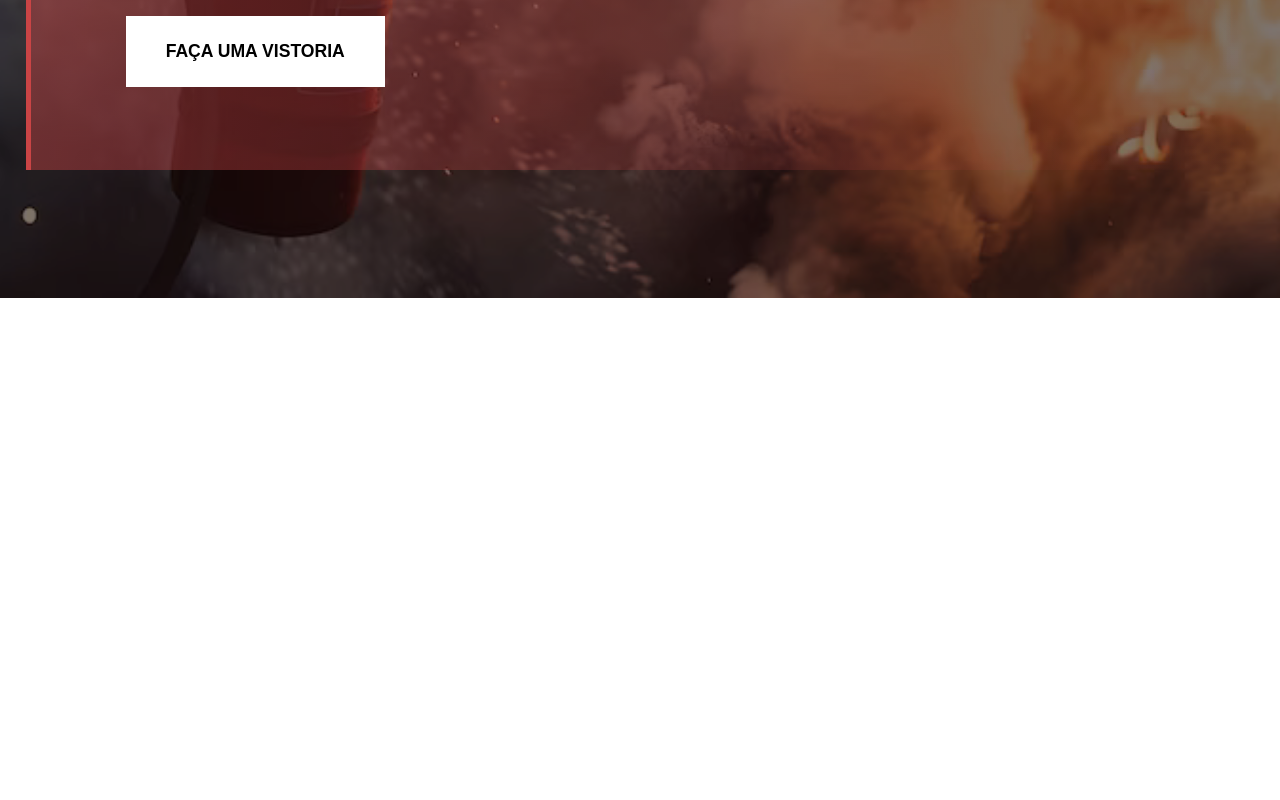
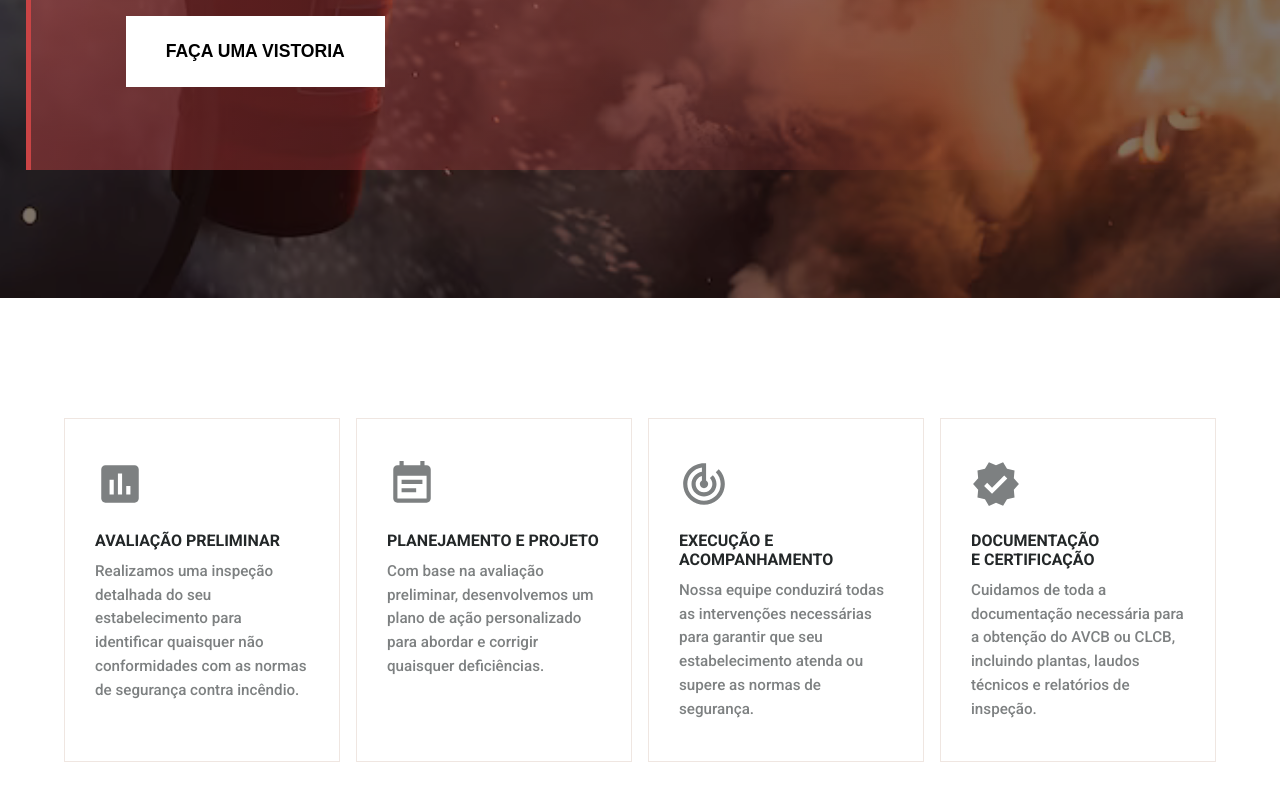
Before and after one commit to Gabriel-Andreoni/lp-valverde-engenharia, a Next.js app: page / in a window 1280 px wide. Shown: the part 782-1582 px from the top of the page. Before the commit the page ends 1080 px from the top, so only its background shows below. Built offline with nearby package versions, Linux system fonts and the light colour scheme.

Commit message:
Adição dos cards da seção sobre

```diff
--- /dev/null
+++ b/app/components/About/about.css
@@ -0,0 +1,93 @@
+.about-container {
+    width: 100%;
+    height: auto;
+
+    padding: 120px 0;
+
+    display: flex;
+    flex-direction: column;
+
+    .about-cards-wrapper {
+        width: 90%;
+        height: auto;
+
+        margin: 0 auto;
+
+        display: flex;
+        gap: 1em;
+
+        .about-card {
+            width: 33.33%;
+
+            padding: 40px 30px;
+
+            display: flex;
+            flex-direction: column;
+
+            border: 1px solid #EFE6E1;
+
+            position: relative;
+
+            z-index: 10;
+
+            .icon-card {
+                margin-bottom: 22px;
+
+                font-size: 50px;
+
+                color: #7D8081;
+            }
+
+            & > * {
+                transition: color 500ms ease;
+            }
+
+            & > h2 {
+                color: #232728;
+
+                margin-bottom: 10px;
+
+                font-size: 1em;
+                text-wrap: balance;
+                text-transform: uppercase;
+            }
+
+            & > p {
+                color: #7D8081;
+
+                font-size: .95em;
+                line-height: 156%;
+
+            }
+
+            &:hover {
+                &::after {
+                    height: 100%;
+                }
+
+                & > * {
+                    color: #fff;
+                }
+            }
+
+            &::after {
+                content: '';
+
+                width: 100%;
+                height: 0;
+
+                display: block;
+
+                background-color: #CA4445;
+
+                position: absolute;
+                top: 0;
+                left: 0;
+
+                transition: height 500ms ease;
+
+                z-index: -1;
+            }
+        }
+    }
+}
--- /dev/null
+++ b/app/components/About/index.jsx
@@ -0,0 +1,44 @@
+import './about.css';
+
+import AssessmentIcon from '@mui/icons-material/Assessment';
+import EventNoteIcon from '@mui/icons-material/EventNote';
+import TrackChangesIcon from '@mui/icons-material/TrackChanges';
+import VerifiedIcon from '@mui/icons-material/Verified';
+
+export function AboutCards() {
+    return (
+        <ul className="about-cards-wrapper">
+            <li className="about-card">
+                <AssessmentIcon className="icon-card" />
+                <h2>Avaliação Preliminar</h2>
+                <p>Realizamos uma inspeção detalhada do seu estabelecimento para identificar quaisquer não conformidades com as normas de segurança contra incêndio. </p>
+            </li>
+            <li className="about-card">
+                <EventNoteIcon className="icon-card" />
+                <h2>Planejamento e Projeto</h2>
+                <p>Com base na avaliação preliminar, desenvolvemos um plano de ação personalizado para abordar e corrigir quaisquer deficiências.</p>
+            </li>
+            <li className="about-card">
+                <TrackChangesIcon className="icon-card" />
+                <h2>Execução e Acompanhamento</h2>
+                <p>Nossa equipe conduzirá todas as intervenções necessárias para garantir que seu estabelecimento atenda ou supere as normas de segurança.</p>
+            </li>
+
+            <li className="about-card">
+                <VerifiedIcon className="icon-card" />
+                <h2>Documentação e Certificação</h2>
+                <p>Cuidamos de toda a documentação necessária para a obtenção do AVCB ou CLCB, incluindo plantas, laudos técnicos e relatórios de inspeção.</p>
+            </li>
+        </ul>
+    )
+}
+
+
+
+export default function About() {
+    return (
+        <section className="about-container">
+            <AboutCards />
+        </section>
+    )
+}
--- a/app/page.js
+++ b/app/page.js
@@ -1,9 +1,11 @@
+import About from "./components/About";
 import Hero from "./components/Hero";
 
 export default function Home() {
   return (
     <>
       <Hero />
+      <About />
     </>
   )
 }
```
Also changed, not shown: package.json (+6 -2 lines), 1 other file (tests, documents, lock files or other folders).
